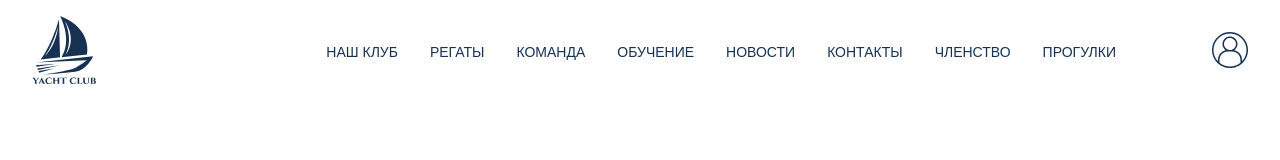
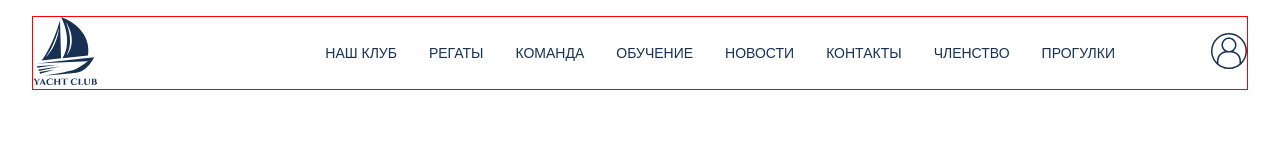
Before and after one commit to vlesueji/YachtClub, a website: page src/index.html in a window 1280 px wide. Drawn offline with nearby package versions, Linux system fonts and the light colour scheme; files that its build step writes are made by us from their sources.

Commit message:
add accent border

```diff
--- a/src/blocks/header.html
+++ b/src/blocks/header.html
@@ -1,4 +1,4 @@
-<header class="container header">
+<header class="container header accent-border">
   <div class="header__logo">
     <a href="#">
       <svg width="64" height="68">
--- a/src/scss/_util.scss
+++ b/src/scss/_util.scss
@@ -2,3 +2,9 @@
   max-width: 95%;
   margin: 0 auto;
 }
+
+.accent-border {
+  border-style: solid;
+  border-width: 1px;
+  border-color: red;
+}
```
